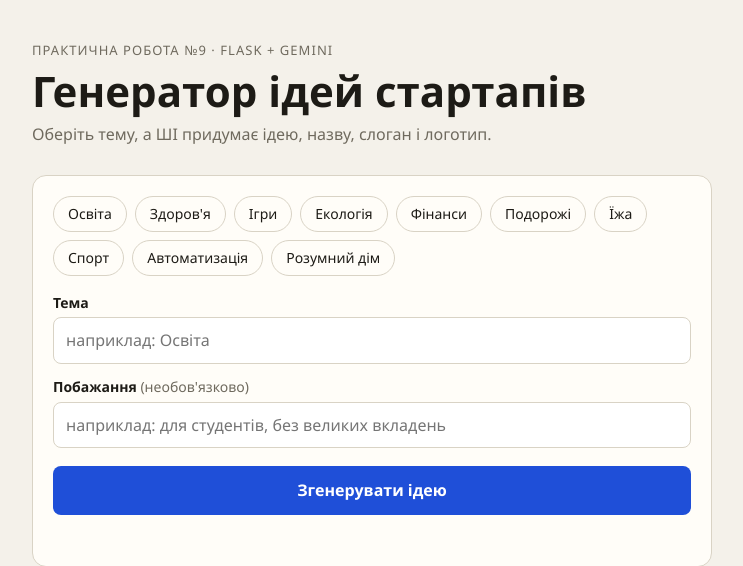
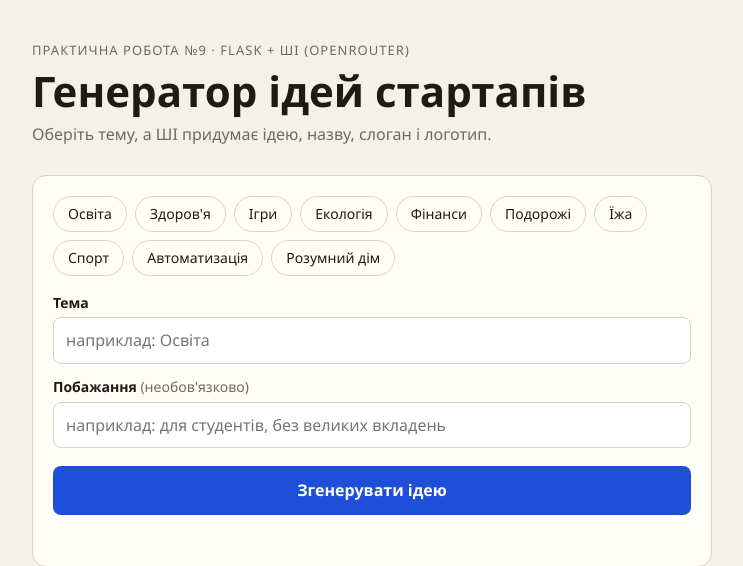
Before and after one commit to oleksiikhmelovskyi-akp251k-eng/startup-ideas, a Flask app: page / in a window 1280 px wide. Shown: the top 566 px of the page, without its empty margins (268-1011 px from the left). Run offline with Flask 3, Linux system fonts and the light colour scheme.

Commit message:
Add files via upload

````diff
--- a/app.py
+++ b/app.py
@@ -4,12 +4,13 @@
 Як це працює:
 1. Користувач у браузері обирає тему (освіта, здоров'я, ігри...) і тисне кнопку.
 2. Браузер надсилає запит POST /api/generate на цей Flask-сервер.
-3. Сервер формує запит (prompt) і звертається до ШІ-моделі Google Gemini.
+3. Сервер формує запит (prompt) і звертається до ШІ-моделі
+   (безкоштовні моделі через OpenRouter або Google Gemini).
 4. Модель повертає JSON: назву, слоган, опис ідеї, емодзі та кольори логотипа.
 5. Сервер перевіряє відповідь і віддає її браузеру, а той малює картку.
 
-Ключ до API НЕ пишемо в код: він береться зі змінної середовища GEMINI_API_KEY
-(на Hugging Face Spaces це "Secret" у налаштуваннях).
+Ключ до API НЕ пишемо в код: він береться зі змінної середовища
+OPENROUTER_API_KEY (або GEMINI_API_KEY) — на Render це Environment Variables.
 """
 
 import json
@@ -25,6 +26,11 @@ API_URL = "https://generativelanguage.googleapis.com/v1beta"
 API_KEY = os.environ.get("GEMINI_API_KEY", "").strip()
 # Назву моделі можна змінити змінною середовища, не чіпаючи код.
 PREFERRED_MODEL = os.environ.get("GEMINI_MODEL", "gemini-flash-latest").strip()
+
+# Альтернатива Gemini: OpenRouter. Роутер "openrouter/free" сам обирає
+# одну з безкоштовних моделей. Якщо задано цей ключ, використовується він.
+OPENROUTER_KEY = os.environ.get("OPENROUTER_API_KEY", "").strip()
+OPENROUTER_MODEL = os.environ.get("OPENROUTER_MODEL", "openrouter/free").strip()
 
 TOPICS = [
     "Освіта", "Здоров'я", "Ігри", "Екологія", "Фінанси",
@@ -113,8 +119,49 @@ def _find_flash_model():
     return sorted(stable or flash)[-1]  # найновіша за назвою
 
 
+def _call_openrouter(prompt):
+    """Запит до безкоштовних моделей OpenRouter (формат як в OpenAI)."""
+    last_error = AIError("ШІ-сервіс не відповів. Спробуйте ще раз.")
+    for _ in range(2):  # безкоштовні моделі іноді збоять — даємо другу спробу
+        try:
+            resp = requests.post(
+                "https://openrouter.ai/api/v1/chat/completions",
+                headers={
+                    "Authorization": f"Bearer {OPENROUTER_KEY}",
+                    "Content-Type": "application/json",
+                    "X-Title": "AI Startup Ideas (PR9)",
+                },
+                json={
+                    "model": OPENROUTER_MODEL,
+                    "messages": [{"role": "user", "content": prompt}],
+                    "temperature": 1.0,
+                },
+                timeout=90,
+            )
+        except requests.RequestException:
+            last_error = AIError("Немає зв'язку з ШІ-сервісом.")
+            continue
+        if resp.status_code in (401, 403):
+            raise AIError("OpenRouter відхилив ключ: перевірте OPENROUTER_API_KEY.")
+        if resp.status_code == 429:
+            raise AIError("Вичерпано безкоштовний ліміт запитів до ШІ. Спробуйте за хвилину.")
+        if not resp.ok:
+            last_error = AIError(f"ШІ-сервіс тимчасово недоступний (код {resp.status_code}).")
+            continue
+        data = resp.json()
+        try:
+            text = data["choices"][0]["message"]["content"] or ""
+        except (KeyError, IndexError, TypeError):
+            continue
+        if "{" in text:
+            return text, data.get("model", OPENROUTER_MODEL)
+    raise last_error
+
+
 def ask_ai(prompt):
-    """Звертається до моделі; якщо її назва застаріла — сам підбирає іншу."""
+    """Обирає сервіс: OpenRouter (якщо є його ключ) або Google Gemini."""
+    if OPENROUTER_KEY:
+        return _call_openrouter(prompt)
     model = _model_cache["name"] or PREFERRED_MODEL
     try:
         text = _call_gemini(model, prompt)
@@ -138,6 +185,8 @@ def _color(value, default):
 
 def parse_idea(text):
     """Перетворює відповідь моделі на охайний словник для картки."""
+    # Деякі моделі спершу пишуть "роздуми" в <think>...</think> — прибираємо їх.
+    text = re.sub(r"<think>.*?</think>", "", text, flags=re.S)
     match = re.search(r"\{.*\}", text, re.S)  # на випадок ```json ... ```
     try:
         raw = json.loads(match.group(0) if match else text)
@@ -181,8 +230,8 @@ def generate():
 
     if not topic:
         return jsonify(error="Оберіть або введіть тему."), 400
-    if not API_KEY:
-        return jsonify(error="На сервері не задано ключ GEMINI_API_KEY."), 503
+    if not (OPENROUTER_KEY or API_KEY):
+        return jsonify(error="На сервері не задано ключ OPENROUTER_API_KEY."), 503
 
     prompt = PROMPT.format(
         topic=topic,
@@ -201,7 +250,7 @@ def generate():
 
 @app.get("/health")
 def health():
-    return jsonify(status="ok", ai_key=bool(API_KEY))
+    return jsonify(status="ok", openrouter=bool(OPENROUTER_KEY), gemini=bool(API_KEY))
 
 
 if __name__ == "__main__":
--- a/templates/index.html
+++ b/templates/index.html
@@ -9,7 +9,7 @@
 <body>
   <main>
     <header>
-      <p class="kicker">Практична робота №9 · Flask + Gemini</p>
+      <p class="kicker">Практична робота №9 · Flask + ШІ (OpenRouter)</p>
       <h1>Генератор ідей стартапів</h1>
       <p class="lead">Оберіть тему, а ШІ придумає ідею, назву, слоган і логотип.</p>
     </header>
````
Also changed, not shown: README.md.
